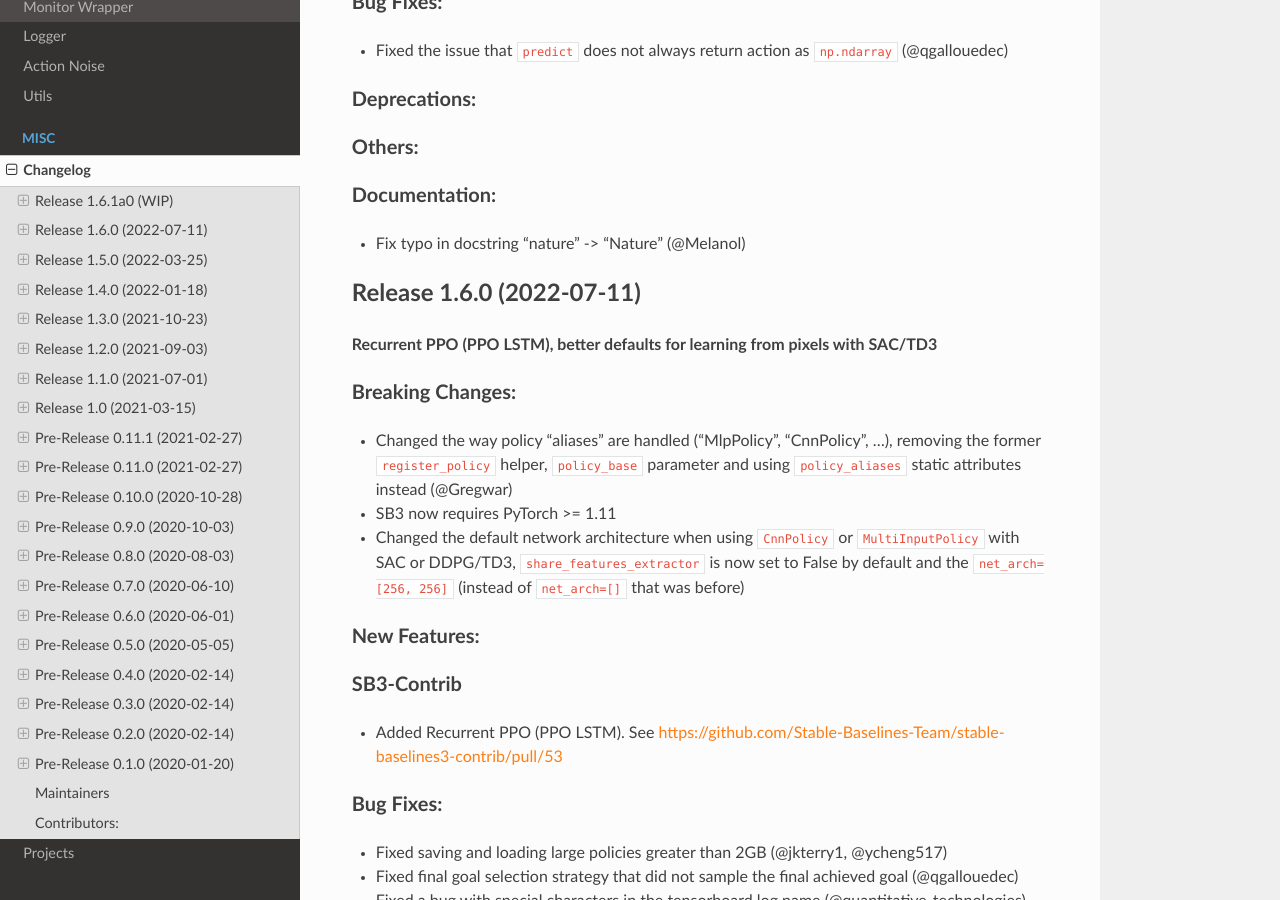
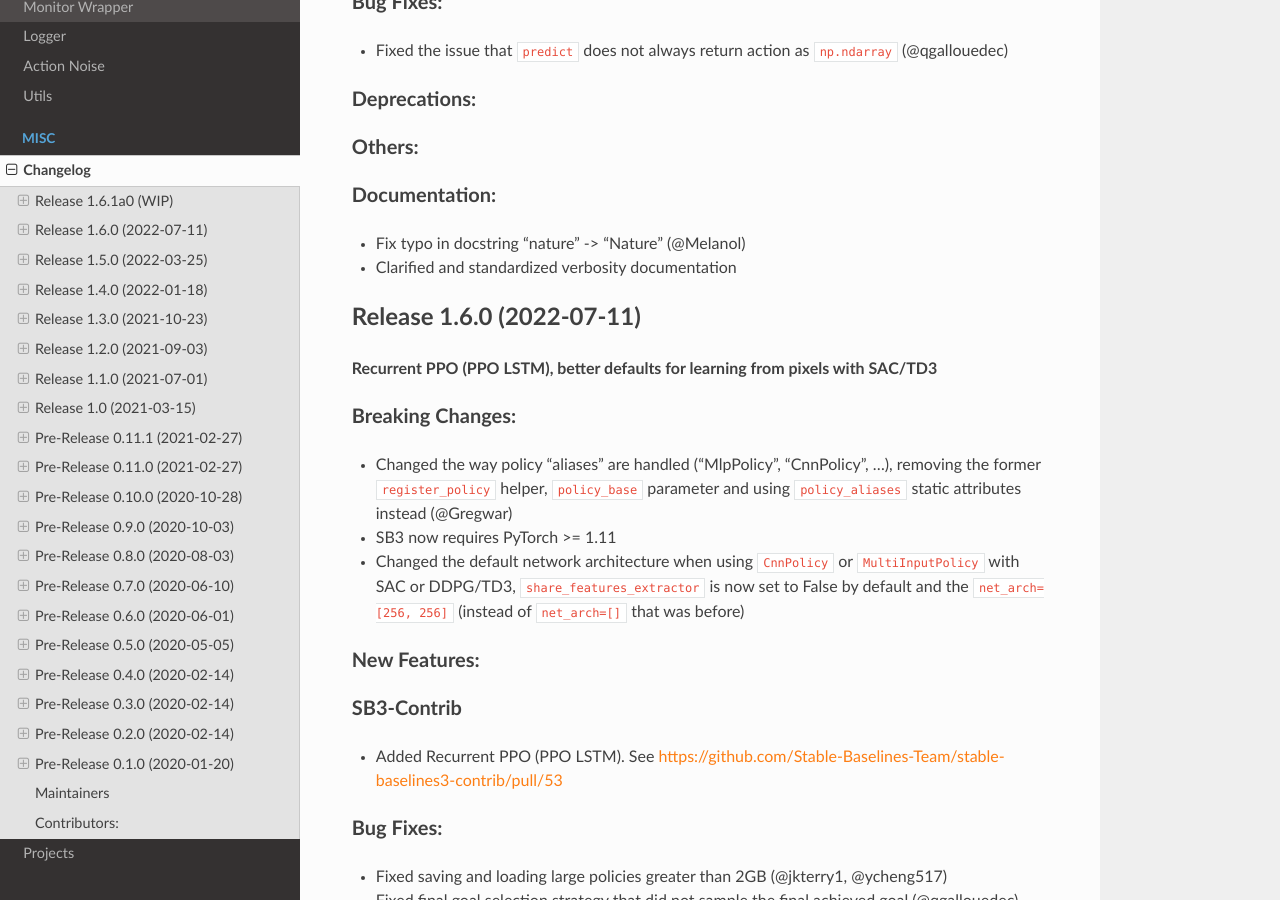
Before and after one commit to DLR-RM/stable-baselines3, a Sphinx documentation site: the page built from docs/misc/changelog.rst, in a window 1280 px wide and 900 px high, scrolled down 363 px. Built offline with Sphinx 7.4.7 and the Read the Docs theme 2.0.0, drawn with Linux system fonts in a browser that asks for light colours.

Commit message:
Update changelog

```diff
--- a/docs/misc/changelog.rst
+++ b/docs/misc/changelog.rst
@@ -28,6 +28,7 @@ Others:
 Documentation:
 ^^^^^^^^^^^^^^
 - Fix typo in docstring "nature" -> "Nature" (@Melanol)
+- Clarified and standardized verbosity documentation
 
 
 Release 1.6.0 (2022-07-11)
```
